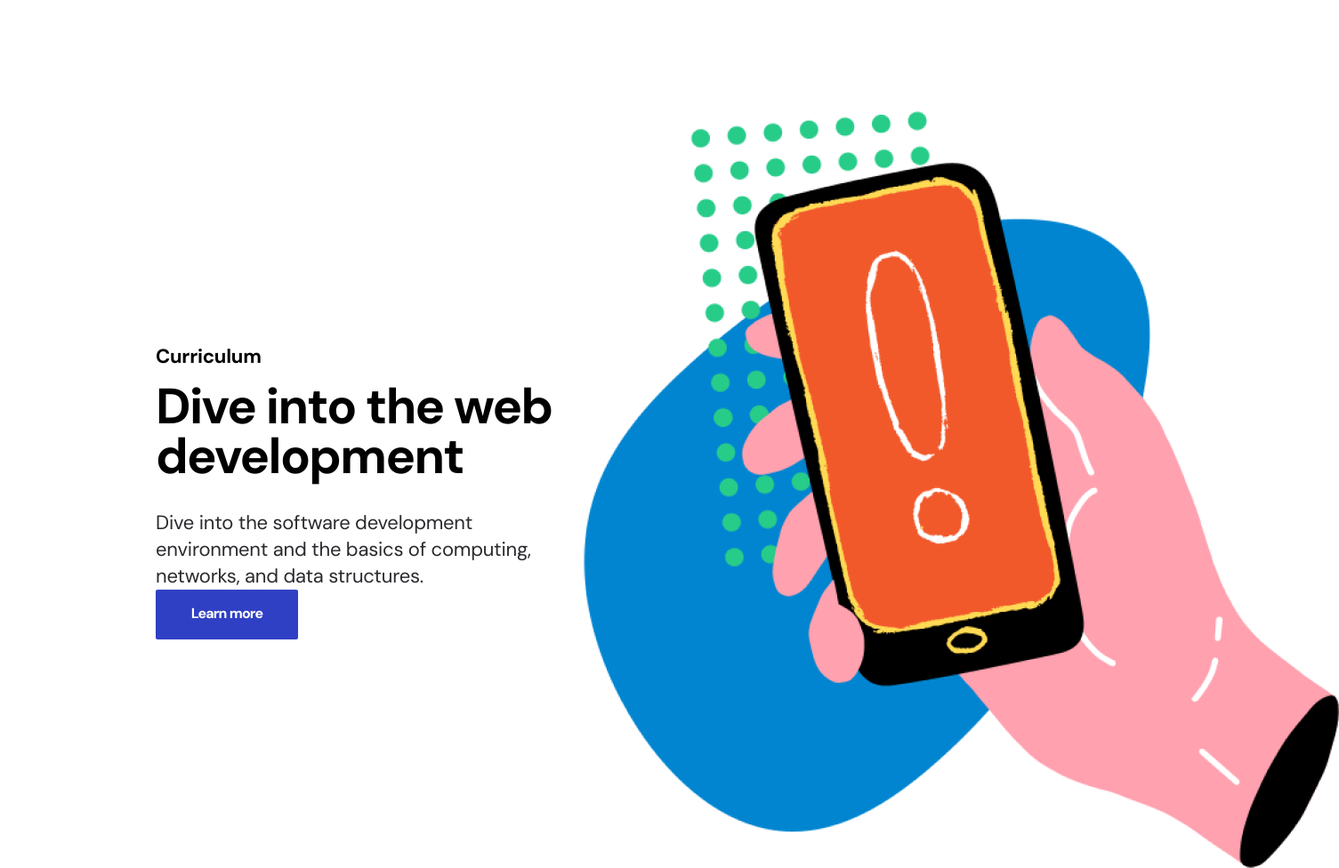
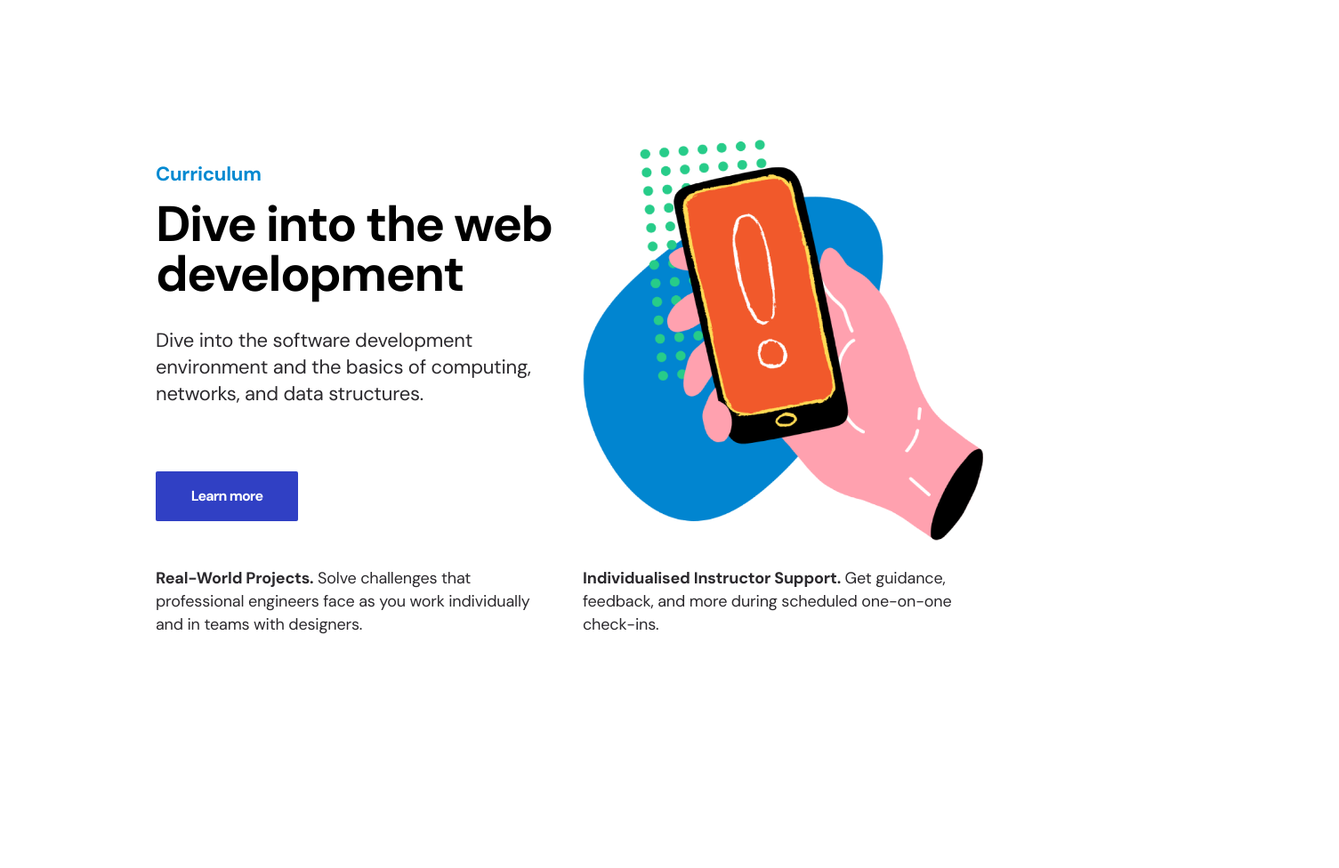
Before and after one commit to Rodolfo-97/CSS-basic, a plain HTML site: page project/index.html in a window 1280 px wide. Shown: the part 1700-2676 px from the top of the page at 89% size, 1505 px wide, since content can reach past the window. After the commit the page ends 2511 px from the top, so only its background shows below. Drawn offline with Linux system fonts and the light colour scheme.

Commit message:
add curriculum

```diff
--- a/project/style.css
+++ b/project/style.css
@@ -94,6 +94,10 @@ p {
     letter-spacing: -0.03em;
 }
 
+.section-desc {
+    margin-bottom: 32px;
+}
+
 /* Landing */
 
 .landing {
@@ -164,9 +168,9 @@ p {
 
 /* Program */
 
-.program .row:first-child {
+/* .program .row:first-child {
     margin-bottom: 32px;
-}
+} */
 
 .program .section-category {
     color: #009B4D;
@@ -226,7 +230,27 @@ p {
 
 /* curriculum */
 
+.curriculum .row:first-child {
+    margin-bottom: 48px;
+}
 
+.curriculum .section-category {
+    color: #0189D1;
+}
+
+.curriculum-detail-desc {
+    font-size: 15px;
+    line-height: 22px;
+    letter-spacing: -0.01em;
+}
+
+.curriculum .row:last-child div:first-child {
+    margin-bottom: 40px;
+}
+
+.curriculum-image {
+    display: none;
+}
 
 /* 768px 이상 (Desktop) */
 
@@ -319,6 +343,36 @@ p {
         font-size: 20px;
         line-height: 1.2;
     }
+
+    /* curriculum */
+
+    .curriculum .section-desc {
+        margin-bottom: 72px;
+    }
+
+    .curriculum-detail-desc {
+        font-size: 18px;
+        line-height: 26px;
+    }
+
+    .curriculum-image {
+        display: block;
+        /* 모바일에서는 image가 안보이지만 데스크탑에서는 보이게 하기위해 작성한 코드 */
+    }
+
+    .curriculum-image img {
+        width: 100%;
+        max-width: 450px;
+        /* 이미지의 폭은 width의 100%를 쓰지만 최대 450px을 넘지 못한다. */
+    }
+
+    .curriculum .row:first-child {
+        margin-bottom: 24px;
+    }
+
+    .curriculum .row:last-child div:first-child {
+        margin-bottom: 0;
+    }
 }
 
 /* Custom Grid System - Fix container width */
```
